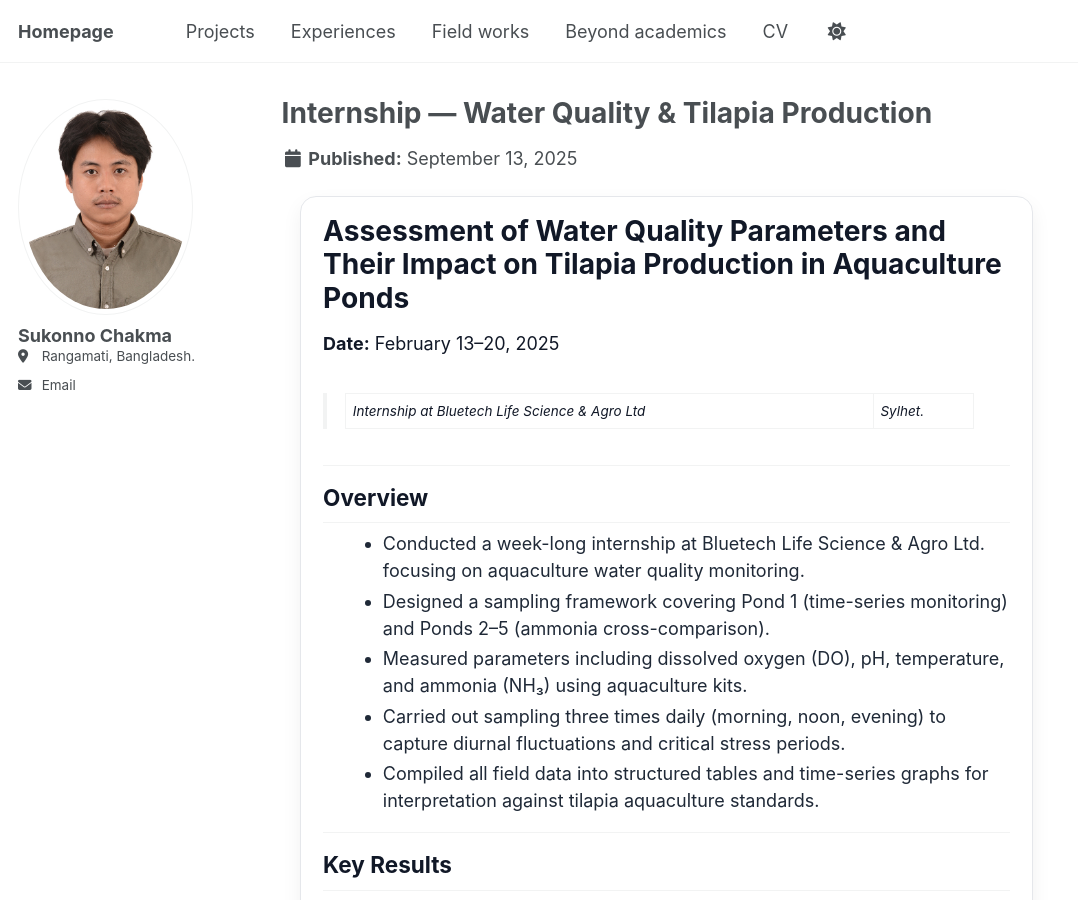
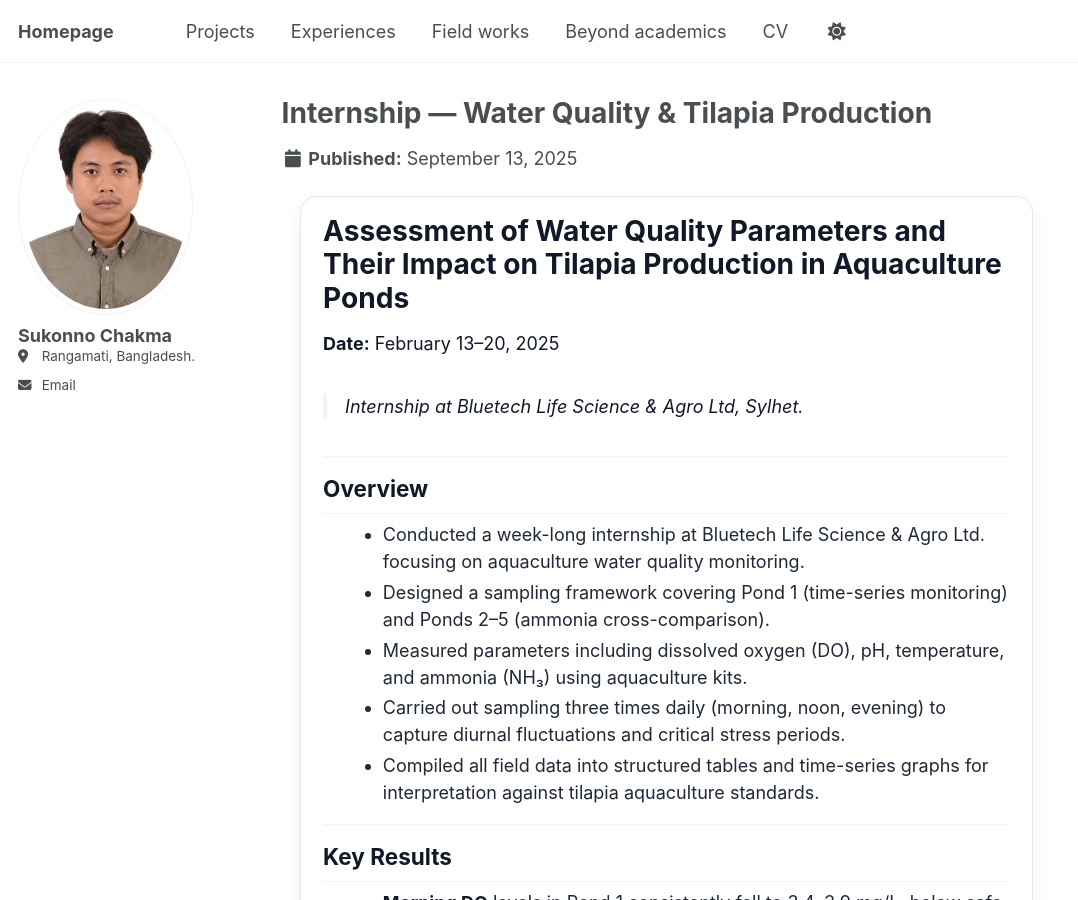
Before and after one commit to Sukonno-Chakma/Sukonno-Chakma.github.io, a Jekyll site: the page built from _experiances/Experiances.md, in a window 1280 px wide and 900 px high. Shown: the whole window, without its empty margins (0-1078 px from the left). Built offline with Jekyll 4.4.1, drawn with Linux system fonts in a browser that asks for light colours.

```diff
--- a/_experiances/Experiances.md
+++ b/_experiances/Experiances.md
@@ -12,7 +12,7 @@ author_profile: true
 # Assessment of Water Quality Parameters and Their Impact on Tilapia Production in Aquaculture Ponds
 **Date:** February 13–20, 2025
 
-> Internship at Bluetech Life Science & Agro Ltd | Sylhet.
+> Internship at Bluetech Life Science & Agro Ltd, Sylhet.
 
 ---
 
```
